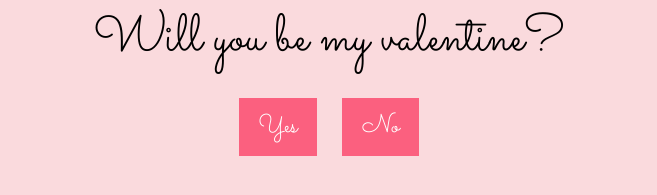
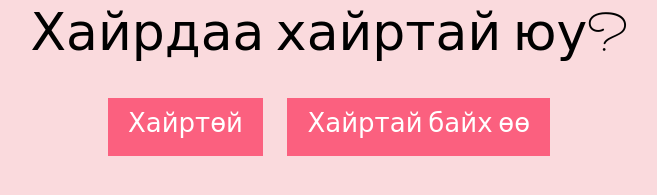
Before and after one commit to janarbek12/Valentines-day, a plain HTML site: page index.html in a window 1280 px wide. Shown: the part 473-668 px from the top of the page, without its empty margins (311-968 px from the left). Drawn offline with Linux system fonts and the light colour scheme.

Commit message:
Update index.html

```diff
--- a/index.html
+++ b/index.html
@@ -3,7 +3,7 @@
 <head>
     <meta charset="UTF-8">
     <meta name="viewport" content="width=device-width, initial-scale=1.0">
-    <title>Will You Be My Valentine?</title>
+    <title>Хайрдаа хайртай юу?</title>
     <link rel="stylesheet" href="https://fonts.googleapis.com/css2?family=Sacramento&display=swap">
     <link rel="stylesheet" href="style.css"> <!-- Link to external stylesheet -->
 </head>
@@ -11,10 +11,10 @@
     <div id="container">
         <div id="image-container"></div> <!-- Container for displaying images -->
         <div id="text-container">
-            <div id="question">Will you be my valentine?</div> <!-- Question -->
+            <div id="question">Хайрдаа хайртай юу?</div> <!-- Question -->
             <div id="options">
-                <button id="yes-button" onclick="selectOption('yes')">Yes</button> <!-- Yes button -->
-                <button id="no-button" onclick="selectOption('no')">No</button> <!-- No button -->
+                <button id="yes-button" onclick="selectOption('yes')">Хайртөй</button> <!-- Yes button -->
+                <button id="no-button" onclick="selectOption('no')">Хайртай байх өө</button> <!-- No button -->
             </div>
         </div>
     </div>
```
